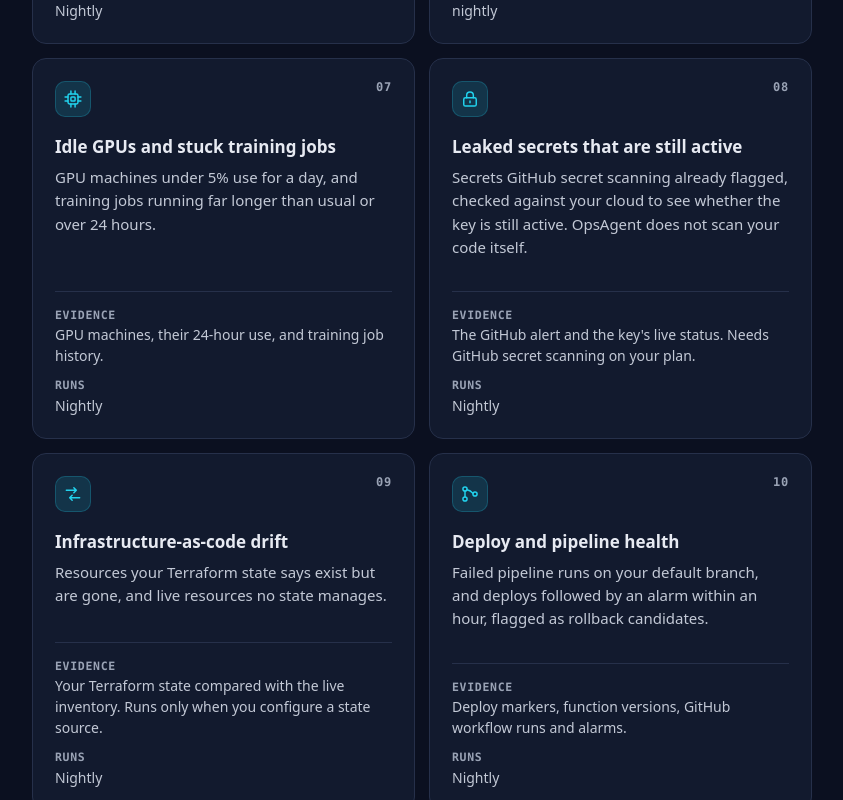
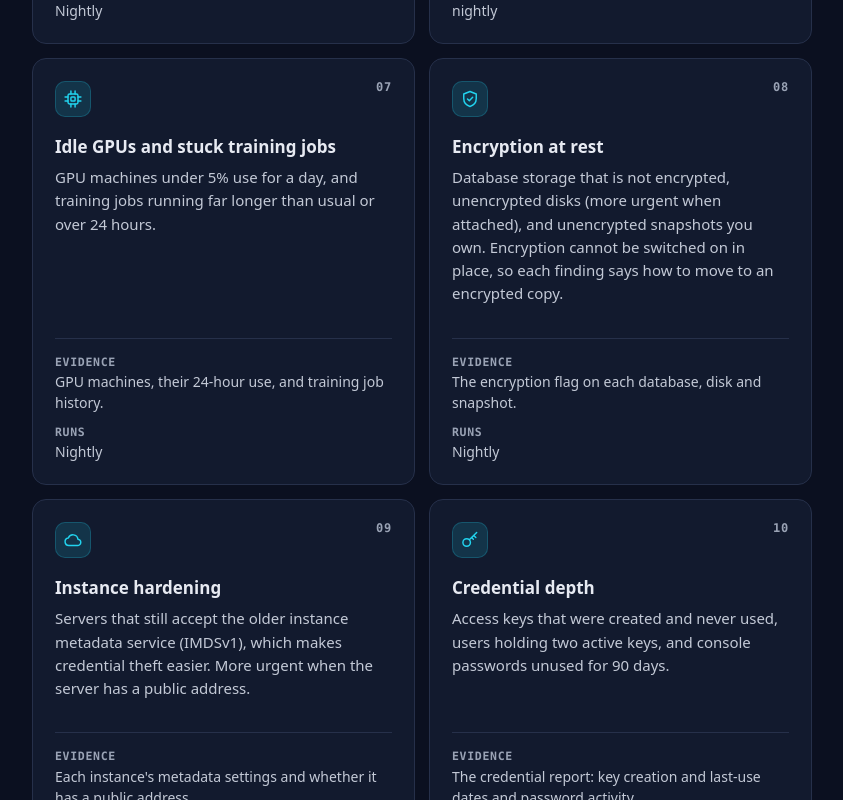
Before and after one commit to OpsAgentDev/opsagent-web, a Next.js app: page /features/checks in a window 1280 px wide. Shown: the part 1900-2700 px from the top of the page, without its empty margins (218-1061 px from the left). Built offline with nearby package versions, Linux system fonts and the light colour scheme; no server answers; what openapi-fetch would draw is missing.

Commit message:
Checks page: list the three new security checks, drop the not-yet-built three

```diff
--- a/app/(marketing)/features/checks/page.tsx
+++ b/app/(marketing)/features/checks/page.tsx
@@ -4,7 +4,7 @@ import * as I from "@/components/marketing/landing-icons";
 
 export const metadata: Metadata = {
   title: "What it checks · OpsAgent",
-  description: "Ten deterministic, read-only checks across cost, security, backups, certificates, logging, GPUs, secrets, drift and deploys. Every finding cites its evidence.",
+  description: "Ten deterministic, read-only checks across cost, security, backups, certificates, logging, encryption, hardening and GPUs. Every finding cites its evidence.",
 };
 
 const NIGHTLY = "Nightly";
@@ -60,24 +60,24 @@ const CHECKS: { title: string; Icon: typeof I.CostIcon; looks: string; evidence:
     runs: NIGHTLY,
   },
   {
-    title: "Leaked secrets that are still active",
-    Icon: I.SecretIcon,
-    looks: "Secrets GitHub secret scanning already flagged, checked against your cloud to see whether the key is still active. OpsAgent does not scan your code itself.",
-    evidence: "The GitHub alert and the key's live status. Needs GitHub secret scanning on your plan.",
+    title: "Encryption at rest",
+    Icon: I.ShieldIcon,
+    looks: "Database storage that is not encrypted, unencrypted disks (more urgent when attached), and unencrypted snapshots you own. Encryption cannot be switched on in place, so each finding says how to move to an encrypted copy.",
+    evidence: "The encryption flag on each database, disk and snapshot.",
     runs: NIGHTLY,
   },
   {
-    title: "Infrastructure-as-code drift",
-    Icon: I.DriftIcon,
-    looks: "Resources your Terraform state says exist but are gone, and live resources no state manages.",
-    evidence: "Your Terraform state compared with the live inventory. Runs only when you configure a state source.",
+    title: "Instance hardening",
+    Icon: I.CloudIcon,
+    looks: "Servers that still accept the older instance metadata service (IMDSv1), which makes credential theft easier. More urgent when the server has a public address.",
+    evidence: "Each instance's metadata settings and whether it has a public address.",
     runs: NIGHTLY,
   },
   {
-    title: "Deploy and pipeline health",
-    Icon: I.PipelineIcon,
-    looks: "Failed pipeline runs on your default branch, and deploys followed by an alarm within an hour, flagged as rollback candidates.",
-    evidence: "Deploy markers, function versions, GitHub workflow runs and alarms.",
+    title: "Credential depth",
+    Icon: I.KeyIcon,
+    looks: "Access keys that were created and never used, users holding two active keys, and console passwords unused for 90 days.",
+    evidence: "The credential report: key creation and last-use dates and password activity.",
     runs: NIGHTLY,
   },
 ];
@@ -119,6 +119,7 @@ export default function Checks() {
             </li>
           ))}
         </ol>
+        <p>Leaked-secret follow-up, infrastructure-as-code drift and deploy health come after launch.</p>
       </section>
     </FeaturePage>
   );
```
